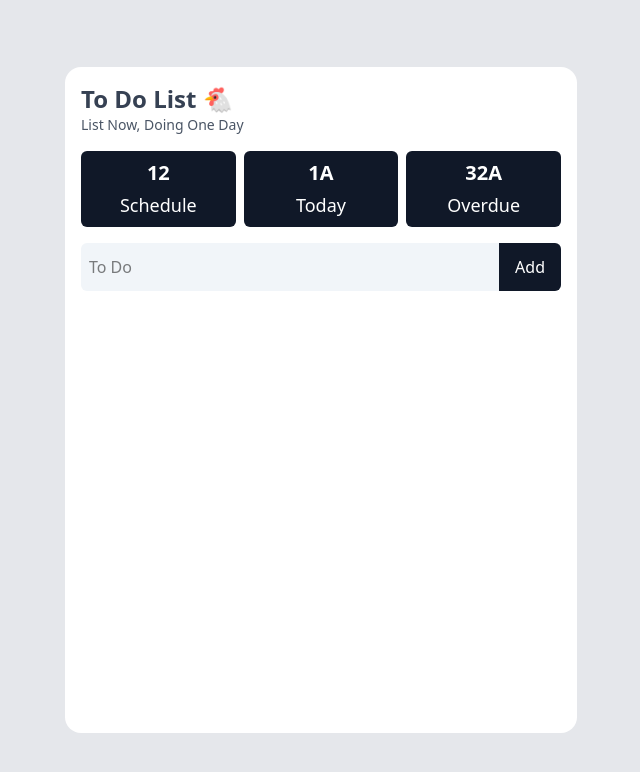
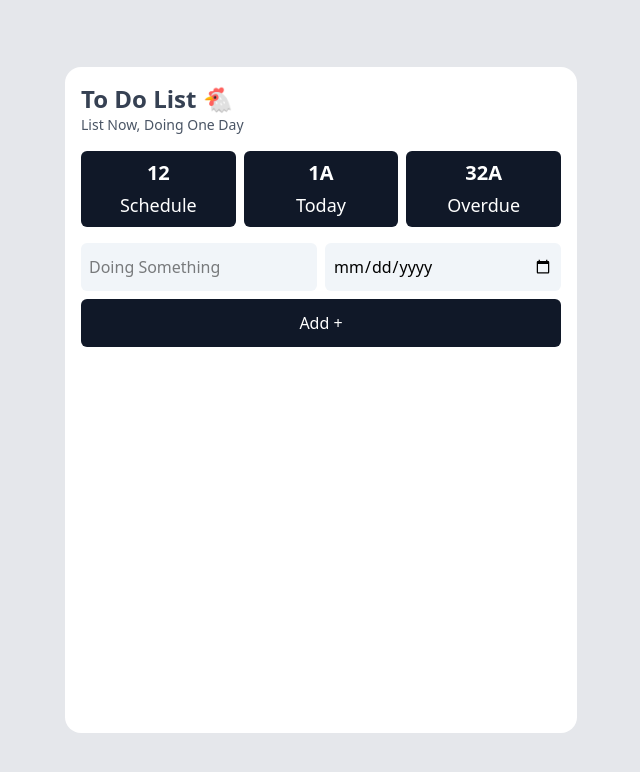
Before and after one commit to Startang141/react-to-do, a React (Vite) app: page / in a window 1280 px wide. Shown: the top 772 px of the page, without its empty margins (319-959 px from the left). Built offline with nearby package versions, Linux system fonts and the light colour scheme.

Commit message:
update add using form

```diff
--- a/src/components/Todo.jsx
+++ b/src/components/Todo.jsx
@@ -4,21 +4,22 @@ import TodoItems from "./TodoItems";
 
 function Todo() {
   const [ToDoList, setToDoList] = useState([]);
-  const inputRef = useRef();
+  const [text, setText] = useState("");
+  const [Date, setDate] = useState("");
 
-  const addToDo = () => {
-    const inputToDo = inputRef.current.value.trim();
-    if (inputToDo === "") {
+  const addToDo = (doing, dueDate) => {
+    if (!doing.trim() || !dueDate) {
       return null;
     }
 
     const newToDo = {
-      id: Date.now(),
-      ToDo: inputToDo,
+      id: crypto.randomUUID(),
+      doing,
       isComplete: false,
+      dueDate,
     };
 
-    setToDoList((prev) => [...prev, newToDo]);
+    setToDoList((prevToDo) => [...prevToDo, newToDo]);
   };
 
   const deleteToDo = (id) => {
@@ -36,6 +37,14 @@ function Todo() {
       });
     });
   };
+
+  const onSubmit = (e) => {
+    e.preventDefault();
+    addToDo(text, Date);
+    setText("");
+    setDate("");
+  };
+
   return (
     <div className="bg-white md:w-2/5 lg:w- h-5/6 place-self-center rounded-2xl p-4 overflow-hidden">
       {/* Heading */}
@@ -49,29 +58,38 @@ function Todo() {
         <ReportBox Name="Overdue" Sum="32A" />
       </div>
 
-      {/* Input */}
-      <div className="bg-slate-100 flex items-center rounded-md">
-        <input
-          ref={inputRef}
-          className="rounded-md w-full py-3 px-2"
-          placeholder="To Do"
-          type="text"
-        />
+      <form onSubmit={onSubmit}>
+        <div className="grid grid-cols-2 gap-2">
+          <input
+            type="text"
+            className="bg-slate-100 py-3 px-2 rounded-md"
+            placeholder="Doing Something"
+            value={text}
+            onChange={(e) => setText(e.target.value)}
+          />
+          <input
+            type="date"
+            className="bg-slate-100 py-3 px-2 rounded-md"
+            value={Date}
+            onChange={(e) => setDate(e.target.value)}
+          />
+        </div>
         <button
-          onClick={addToDo}
-          className="bg-gray-900 text-white px-4 py-3 rounded-tr-md rounded-br-md cursor-pointer"
+          type="submit"
+          className="col-span-2 bg-gray-900 text-white py-3 px-2 w-full my-2 rounded-md"
         >
-          Add
+          Add +
         </button>
-      </div>
+      </form>
 
       {/* List To Do */}
-      <div className="overflow-y-auto md:h-[70%] sm:h-[65%] my-4">
+      <div className="overflow-y-auto sm:h-3/6 md:h-3/5 my-4">
         {ToDoList.map((item, index) => {
           return (
             <TodoItems
               key={index}
-              doing={item.ToDo}
+              doing={item.doing}
+              date={item.dueDate}
               id={item.id}
               isComplete={item.isComplete}
               deleteToDo={deleteToDo}
--- a/src/components/TodoItems.jsx
+++ b/src/components/TodoItems.jsx
@@ -1,9 +1,16 @@
-import { Square, SquareCheck, Trash2 } from "lucide-react";
+import { Pencil, Square, SquareCheck, Trash2 } from "lucide-react";
 import React from "react";
 
-function TodoItems({ doing, id, isComplete, deleteToDo, toggleComplete }) {
+function TodoItems({
+  doing,
+  id,
+  isComplete,
+  deleteToDo,
+  toggleComplete,
+  date,
+}) {
   return (
-    <div className="flex items-center justify-between my-4 border rounded-md py-4 px-2 hover:bg-slate-50">
+    <div className="flex items-center justify-between my-4 border rounded-md py-4 px-2 hover:bg-slate-50 overflow-hidden">
       <div
         onClick={() => toggleComplete(id)}
         className="flex items-center gap-2"
@@ -13,14 +20,26 @@ function TodoItems({ doing, id, isComplete, deleteToDo, toggleComplete }) {
         ) : (
           <Square strokeWidth={1} />
         )}
-        <p className={`${isComplete ? "line-through" : ""}`}>{doing}</p>
+        <div>
+          <p
+            className={`truncate max-w-60 font-semibold ${
+              isComplete ? "line-through" : ""
+            }`}
+          >
+            {doing}
+          </p>
+          <p className="text-sm text-gray-700">{date}</p>
+        </div>
       </div>
       <button
         onClick={() => {
           deleteToDo(id);
         }}
       >
-        <Trash2 className="cursor-pointer" />
+        <div className="flex items-center gap-2">
+          <Pencil strokeWidth={1.5} />
+          <Trash2 />
+        </div>
       </button>
     </div>
   );
```
